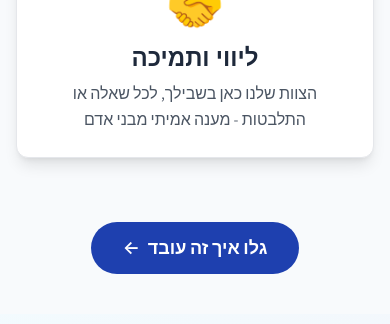
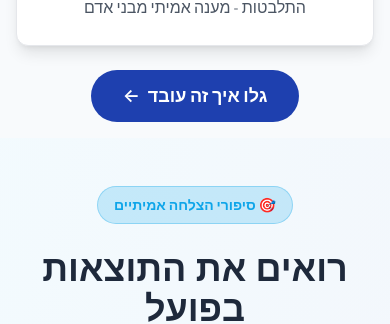
Before and after one commit to harelush/Yalla-AI, a Next.js app: page / in a window 390 px wide. Shown: the part 2023-2347 px from the top of the page. Built offline with nearby package versions, Linux system fonts and the light colour scheme; a web font is replaced by a local one; what tailwindcss-rtl would draw is missing.

Commit message:
Update spacing and layout in Benefits component for improved visual consistency
- Adjust padding and margin values in the Benefits component to enhance layout.
- Modify grid gap settings for better alignment of benefit items.
- Refine button margin for improved spacing in the contact section.

```diff
--- a/components/Benefits.js
+++ b/components/Benefits.js
@@ -23,7 +23,7 @@ export default function Benefits() {
   }
 
   return (
-    <section id="benefits" className="py-10 md:py-14 px-4 sm:px-6 lg:px-8 bg-surface">
+    <section id="benefits" className="py-4 md:py-14 px-4 sm:px-6 lg:px-8 bg-surface">
       <div className="container-max">
         {/* Section Header */}
         <motion.div
@@ -31,9 +31,9 @@ export default function Benefits() {
           whileInView={{ opacity: 1, y: 0 }}
           transition={{ duration: 0.8 }}
           viewport={{ once: true }}
-          className="text-center mb-16"
+          className="text-center mb-6 md:mb-16"
         >
-                     <h2 className="text-5xl md:text-6xl font-bold mb-6 font-header">
+                     <h2 className="text-5xl md:text-6xl font-bold mb-4 md:mb-6 font-header">
              <span className="header-text">{content.benefits.title}</span>
            </h2>
         </motion.div>
@@ -44,7 +44,7 @@ export default function Benefits() {
           initial="hidden"
           whileInView="visible"
           viewport={{ once: true }}
-          className="grid grid-cols-1 md:grid-cols-2 lg:grid-cols-4 gap-8"
+          className="grid grid-cols-1 md:grid-cols-2 lg:grid-cols-4 gap-4 md:gap-8"
         >
           {content.benefits.items.map((benefit, index) => (
             <motion.div
@@ -80,7 +80,7 @@ export default function Benefits() {
           whileInView={{ opacity: 1, y: 0 }}
           transition={{ duration: 0.8, delay: 0.4 }}
           viewport={{ once: true }}
-          className="text-center mt-16"
+          className="text-center mt-6 md:mt-16"
         >
           <button
             onClick={() => document.getElementById('contact')?.scrollIntoView({ behavior: 'smooth' })}
```
